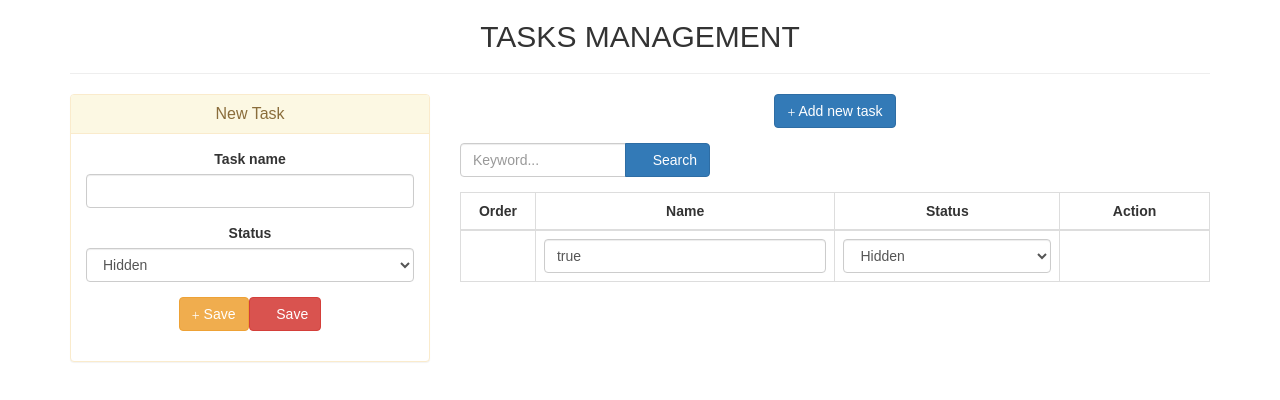
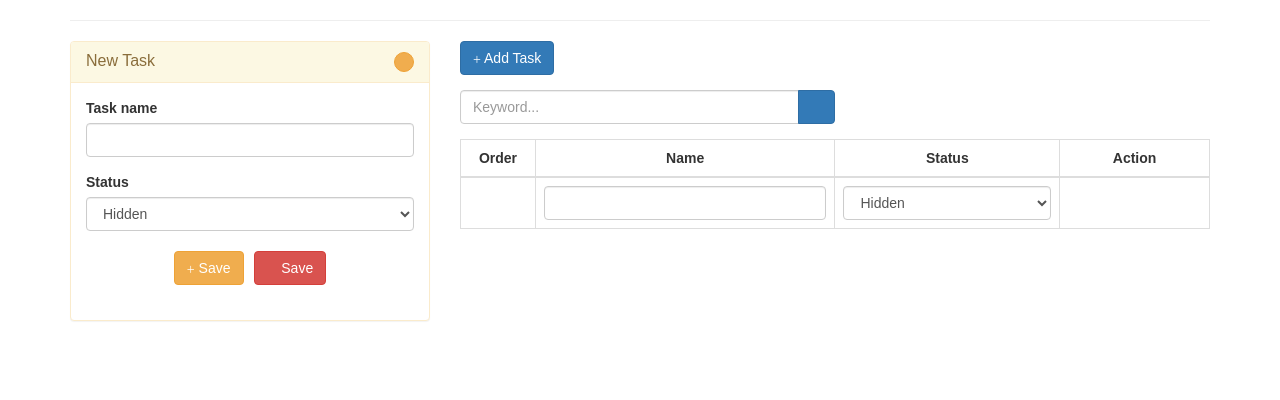
Before and after one commit to nguyencse/todo-reactjs, a React (Create React App) app: page / in a window 1280 px wide. Shown: the top 400 px of the page. Built offline with nearby package versions, Linux system fonts and the light colour scheme; a web font is replaced by a local one.

Commit message:
update layout master

```diff
--- a/src/App.css
+++ b/src/App.css
@@ -1,7 +1,3 @@
-.App {
-  text-align: center;
-}
-
 .App-logo {
   animation: App-logo-spin infinite 20s linear;
   height: 80px;
@@ -50,3 +46,17 @@
 .tb-action{
   width: 20%;
 }
+
+.btn-item{
+  margin: 5px;
+}
+
+.btn-circle {
+  width: 20px;
+  height: 20px;
+  text-align: center;
+  padding: 2px 0;
+  font-size: 8px;
+  line-height: 1.428571429;
+  border-radius: 15px;
+}
--- a/src/App.js
+++ b/src/App.js
@@ -6,13 +6,14 @@
     return (
       <div className="App">
         <div className="container">
-          <h2 className="title-project">TASKS MANAGEMENT</h2>
+          <h2 className="title-project"></h2>
           <hr />
           <div className="row">
             <div className="col-xs-4 col-sm-4 col-md-4 col-lg-4">
               <div className="panel panel-warning">
-                <div className="panel-heading">
-                  <h3 className="panel-title">New Task</h3>
+                <div className="panel-heading clearfix">
+                  <h4 className="panel-title pull-left">New Task</h4>
+                  <button type="button" className="pull-right btn btn-warning btn-circle"><i className="glyphicon glyphicon-remove"></i></button>
                 </div>
                 <div className="panel-body">
                   <form method="POST">
@@ -30,9 +31,9 @@
                     </div>
                     <div className="form-group">
                       <div className="button-group-center">
-                        <button type="button" className="btn btn-warning">
+                        <button type="button" className="btn btn-warning btn-item">
                           <span className="glyphicon glyphicon-plus" /> Save</button>
-                        <button type="button" className="btn btn-danger">
+                        <button type="button" className="btn btn-danger btn-item">
                           <span className="glyphicon glyphicon-remove" /> Save</button>
                       </div>
                     </div>
@@ -43,14 +44,14 @@
             <div className="col-xs-8 col-sm-8 col-md-8 col-lg-8">
               <div className="form-group">
                 <button type="button" className="btn btn-primary">
-                  <span className="glyphicon glyphicon-plus" /> Add new task</button>
+                  <span className="glyphicon glyphicon-plus" /> Add Task</button>
               </div>
               <div className="form-group">
-                <div className="input-group col-xs-4 col-sm-4 col-md-4 col-lg-4">
+                <div className="input-group col-xs-6 col-sm-6 col-md-6 col-lg-6">
                   <input type="text" className="form-control" placeholder="Keyword..." />
                   <span className="input-group-btn">
                     <button className="btn btn-primary" type="button">
-                      <span className="glyphicon glyphicon-search" /> Search</button>
+                      <span className="glyphicon glyphicon-search" /></button>
                   </span>
                 </div>
               </div>
@@ -67,7 +68,7 @@
                   <tr>
                     <td />
                     <td>
-                      <input type="text" className="form-control" defaultValue required="required" />
+                      <input type="text" className="form-control" required="required" />
                     </td>
                     <td>
                       <select className="form-control" required="required">
```
